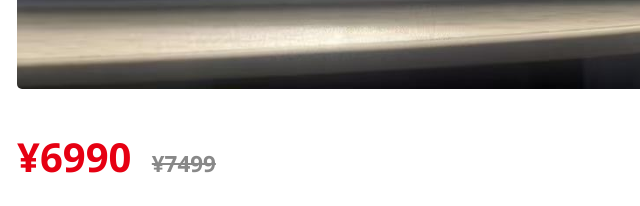
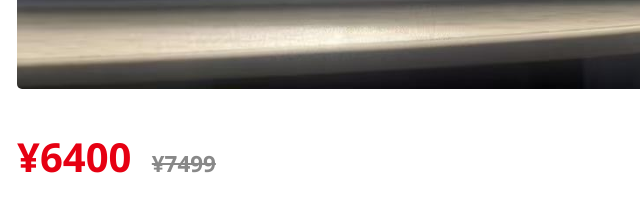
Before and after one commit to sokazuaki/lenovo, a plain HTML site: page index.html in a window 1280 px wide. Shown: the part 1260-1466 px from the top of the page, 203-843 px from the left. Drawn offline with Linux system fonts and the light colour scheme.

Commit message:
Update index.html
6400

```diff
--- a/index.html
+++ b/index.html
@@ -139,7 +139,7 @@
             </div>
 
             <div class="product-info">
-                <div class="price-tag">¥6990 <span class="original-price">¥7499</span></div>
+                <div class="price-tag">¥6400 <span class="original-price">¥7499</span></div>
 
                 <div class="specs">
                     <h3>配置详情</h3>
```
